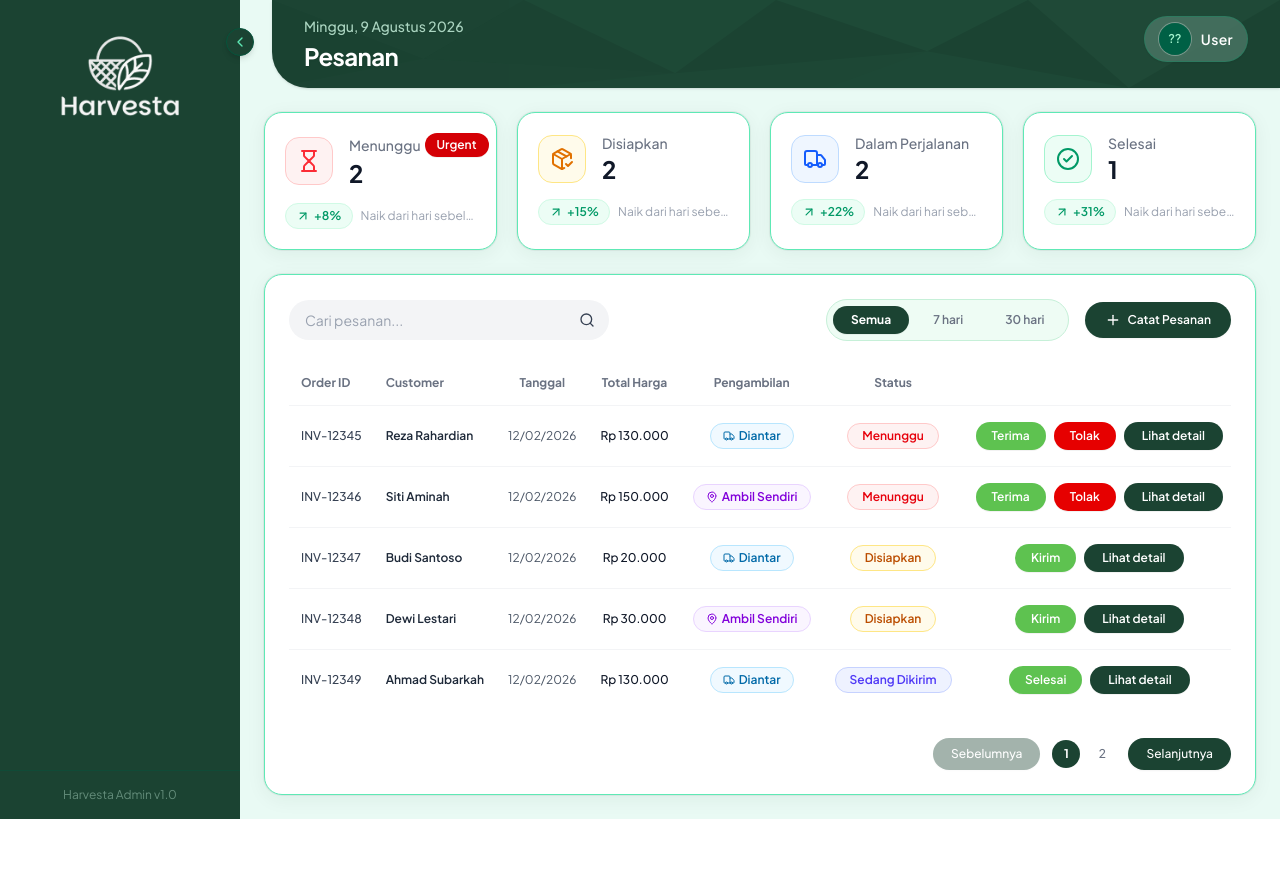
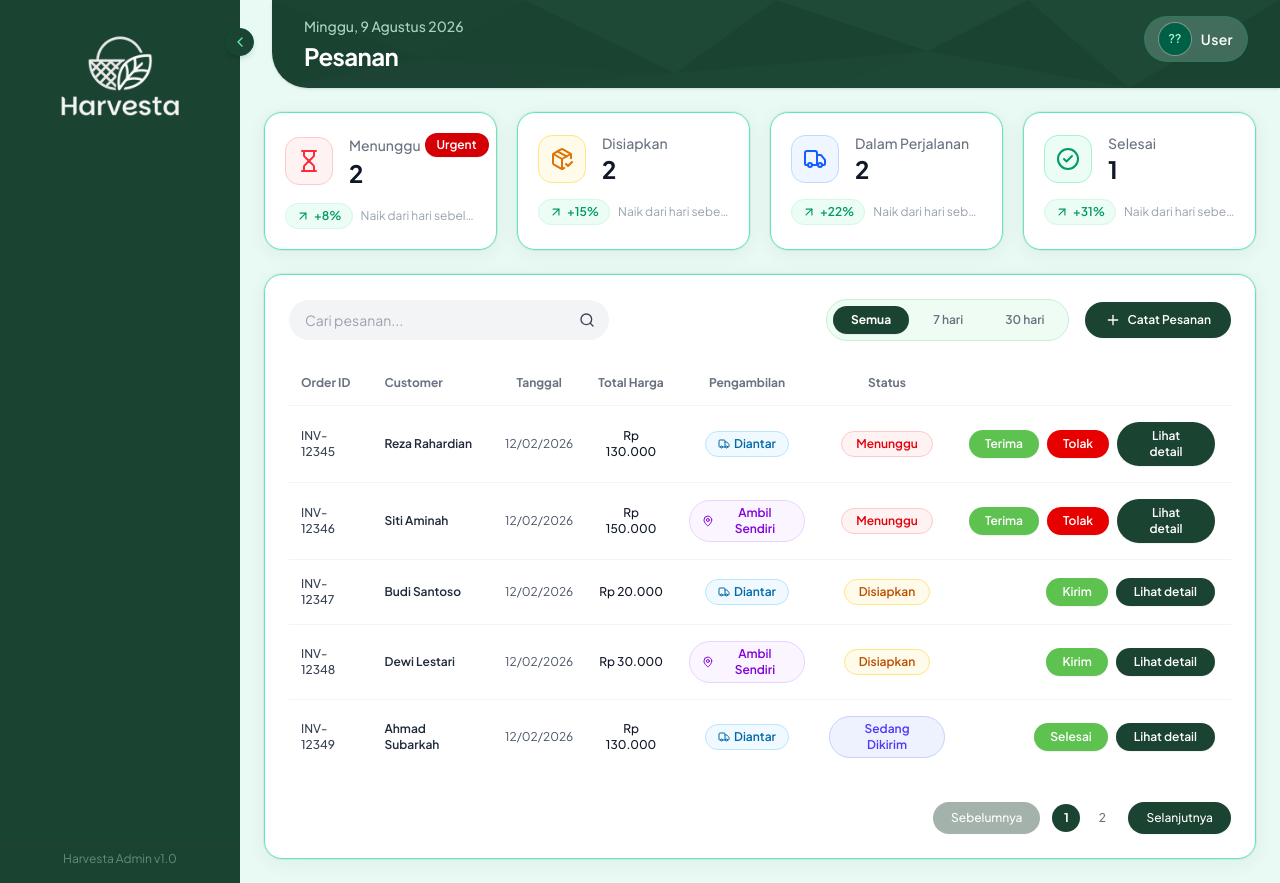
Before and after one commit to Zfanz12/Tubes-Chevalier, a Next.js app in the folder frontend/: page /pesanan in a window 1280 px wide. Before the commit the page ends 819 px from the top, so only its background shows below. Built offline with nearby package versions, Linux system fonts and the light colour scheme.

Commit message:
style(admin): Right-align table Aksi column container so Lihat detail button sticks to the far right

```diff
--- a/frontend/app/(admin)/pesanan/page.tsx
+++ b/frontend/app/(admin)/pesanan/page.tsx
@@ -459,8 +459,8 @@ export default function PesananPage() {
                         {item.status}
                       </span>
                     </td>
-                    <td className="py-4 px-3 text-center pr-2">
-                      <div className="flex items-center justify-center gap-2">
+                    <td className="py-4 px-3 text-right pr-4">
+                      <div className="flex items-center justify-end gap-2">
                         {item.status === "Menunggu" && (
                           <>
                             <button
--- a/frontend/app/(admin)/produk/page.tsx
+++ b/frontend/app/(admin)/produk/page.tsx
@@ -803,8 +803,8 @@ export default function ProdukPage() {
                       )}
                     </td>
 
-                    <td className="py-4 text-center pr-2">
-                      <div className="flex items-center justify-center gap-2">
+                    <td className="py-4 text-right pr-4">
+                      <div className="flex items-center justify-end gap-2">
                         <button
                           onClick={() => openEditModal(item)}
                           className="bg-[#5ec250] hover:bg-[#4cb03f] text-white rounded-full px-4 py-1.5 text-xs font-semibold transition cursor-pointer shadow-2xs"
--- a/frontend/app/(admin)/transaksi/page.tsx
+++ b/frontend/app/(admin)/transaksi/page.tsx
@@ -513,7 +513,7 @@ export default function TransaksiPage() {
                         {item.status}
                       </span>
                     </td>
-                    <td className="py-4 px-3 text-center pr-2">
+                    <td className="py-4 px-3 text-right pr-4">
                       <button
                         onClick={() => setSelectedTx(item)}
                         className="bg-[#1B4332] hover:bg-[#05543c] text-white rounded-full px-5 py-2 text-xs font-semibold transition cursor-pointer shadow-2xs"
```
